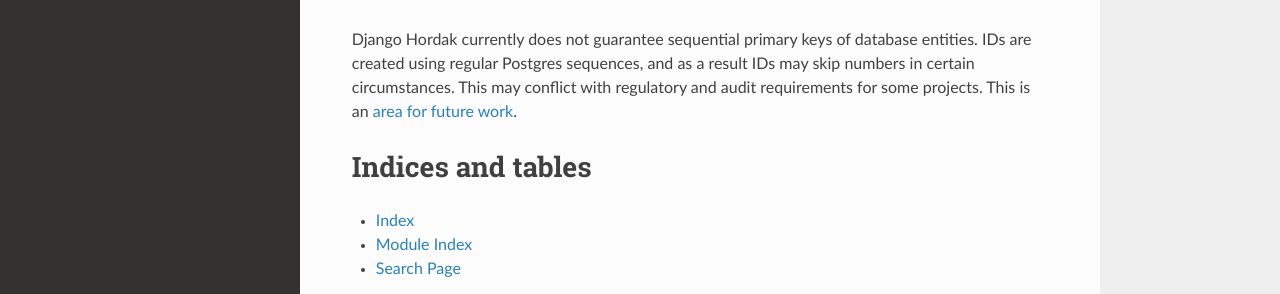
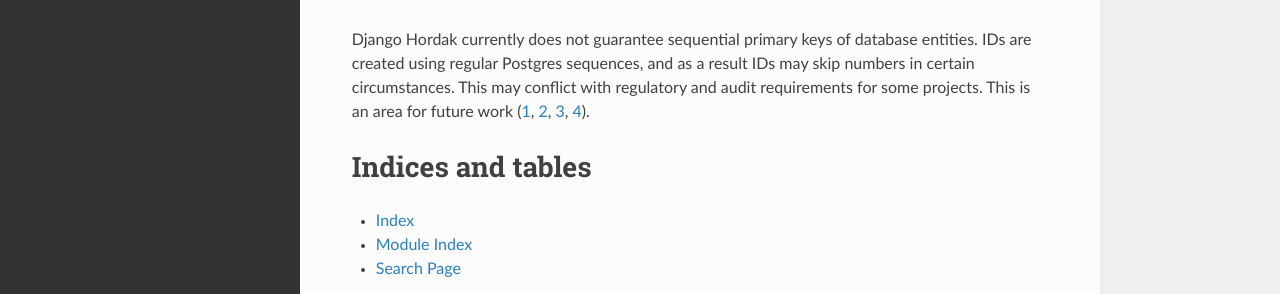
Before and after one commit to adamcharnock/django-hordak, a Sphinx documentation site: the page built from docs/index.rst, in a window 1280 px wide and 900 px high, scrolled down 954 px. Shown: the part 430-724 px from the top of the window. Built offline with Sphinx 7.4.7 and the Read the Docs theme 2.0.0, drawn with Linux system fonts in a browser that asks for light colours.

Commit message:
Fixing links in 'Current limitations' section of docs

```diff
--- a/docs/index.rst
+++ b/docs/index.rst
@@ -45,11 +45,11 @@ Current limitations
 Django Hordak currently does not guarantee sequential primary keys of database entities.
 IDs are created using regular Postgres sequences, and as a result IDs may skip numbers in
 certain circumstances. This may conflict with regulatory and audit requirements for
-some projects. This is an
-`area <https://stackoverflow.com/a/19006312/764723>`_
-`for <https://www.postgresql.org/message-id/44E376F6.7010802@seaworthysys.com>`_
-`future <https://wiki.postgresql.org/wiki/FAQ#Why_are_there_gaps_in_the_numbering_of_my_sequence.2FSERIAL_column.3F_Why_aren.27t_my_sequence_numbers_reused_on_transaction_abort.3F>`_
-`work <https://stackoverflow.com/questions/9984196/postgresql-gapless-sequences/9985219#9985219>`_.
+some projects. This is an area for future work
+(`1 <https://stackoverflow.com/a/19006312/764723>`_,
+`2 <https://www.postgresql.org/message-id/44E376F6.7010802@seaworthysys.com>`_,
+`3 <https://wiki.postgresql.org/wiki/FAQ#Why_are_there_gaps_in_the_numbering_of_my_sequence.2FSERIAL_column.3F_Why_aren.27t_my_sequence_numbers_reused_on_transaction_abort.3F>`_,
+`4 <https://stackoverflow.com/questions/9984196/postgresql-gapless-sequences/9985219#9985219>`_).
 
 Indices and tables
 ==================
```
